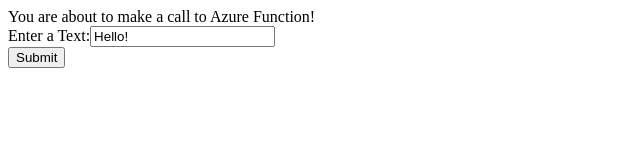
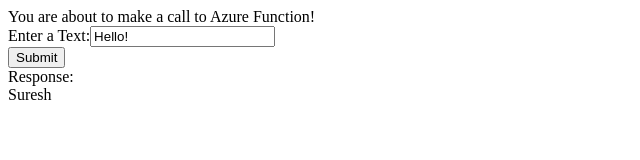
Before and after one commit to suresh-chakrapani/Azure-Web-App, an Angular app: page / in a window 1280 px wide. Shown: the top 160 px of the page, without its empty margins (0-640 px from the left). Built offline with nearby package versions, Linux system fonts and the light colour scheme.

Commit message:
Added response text

```diff
--- a/src/app/app.component.html
+++ b/src/app/app.component.html
@@ -5,3 +5,7 @@
 <br/>
 
 <button id="btnSubmit" type="button" (click)="onSubmit(queryParam.value)">Submit</button>
+<br/>
+Response:
+<br/>
+<div>{{value}}</div>
```
